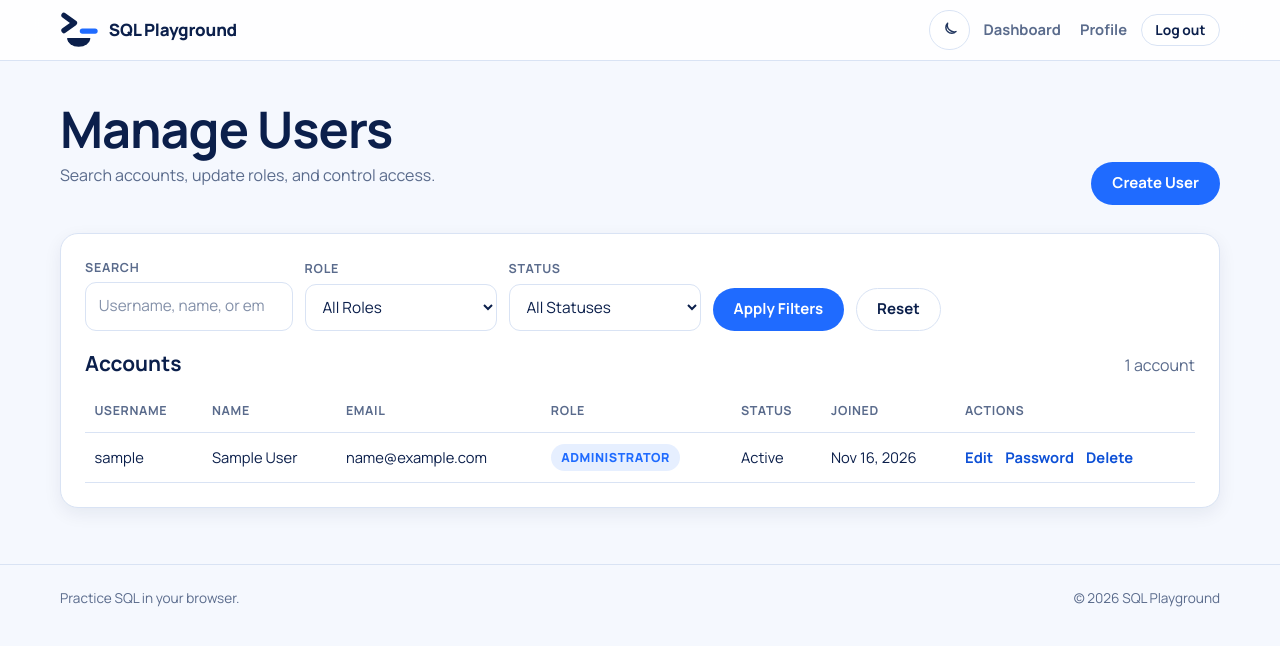
After one commit to jamuelbacus/SQLPlayground-Bacus-Jamuel-G2, a Django app: page /dashboard/administrator/users/ in a window 1280 px wide. The commit adds this page. Shown: the top 646 px of the page. Run offline with Django 5.2, Linux system fonts and the light colour scheme; the visitor is signed in with stand-in values (Sample User, id 1); data comes from the database, SQL or seed files in the repository.

Commit message:
feat: add custom administrator user management

```diff
--- a/dashboard/urls.py
+++ b/dashboard/urls.py
@@ -6,4 +6,13 @@ urlpatterns = [
     path("", views.dashboard_redirect, name="dashboard"),
     path("learner/", views.learner_dashboard, name="learner_dashboard"),
     path("administrator/", views.administrator_dashboard, name="administrator_dashboard"),
+    path("administrator/users/", views.manage_users, name="manage_users"),
+    path("administrator/users/new/", views.user_create, name="user_create"),
+    path("administrator/users/<int:pk>/edit/", views.user_edit, name="user_edit"),
+    path(
+        "administrator/users/<int:pk>/password/",
+        views.user_password,
+        name="user_password",
+    ),
+    path("administrator/users/<int:pk>/delete/", views.user_delete, name="user_delete"),
 ]
--- a/dashboard/views.py
+++ b/dashboard/views.py
@@ -1,8 +1,15 @@
+from django.contrib import messages
 from django.contrib.auth.decorators import login_required
-from django.shortcuts import redirect, render
+from django.contrib.auth.forms import AdminPasswordChangeForm
+from django.contrib.auth import update_session_auth_hash
+from django.core.paginator import Paginator
+from django.db.models import Q
+from django.shortcuts import get_object_or_404, redirect, render
 
 from accounts.decorators import role_required
 from accounts.models import CustomUser
+
+from .forms import AdminUserCreateForm, AdminUserEditForm
 
 
 @login_required
@@ -27,3 +34,170 @@ def administrator_dashboard(request):
         "recent_users": users[:5],
     }
     return render(request, "dashboard/administrator_dashboard.html", context)
+
+
+@role_required(CustomUser.Role.ADMINISTRATOR)
+def manage_users(request):
+    """List, search, and filter every account."""
+    users = CustomUser.objects.order_by("-date_joined")
+    query = request.GET.get("q", "").strip()
+    role = request.GET.get("role", "").strip()
+    status = request.GET.get("status", "").strip()
+
+    if query:
+        users = users.filter(
+            Q(username__icontains=query)
+            | Q(email__icontains=query)
+            | Q(first_name__icontains=query)
+            | Q(last_name__icontains=query)
+        )
+    if role in CustomUser.Role.values:
+        users = users.filter(role=role)
+    if status == "active":
+        users = users.filter(is_active=True)
+    elif status == "inactive":
+        users = users.filter(is_active=False)
+
+    paginator = Paginator(users, 20)
+    page_obj = paginator.get_page(request.GET.get("page"))
+    params = request.GET.copy()
+    params.pop("page", None)
+
+    context = {
+        "page_obj": page_obj,
+        "total_count": paginator.count,
+        "query": query,
+        "role": role,
+        "status": status,
+        "role_choices": CustomUser.Role.choices,
+        "status_choices": (("active", "Active"), ("inactive", "Inactive")),
+        "querystring": params.urlencode(),
+    }
+    return render(request, "dashboard/manage_users.html", context)
+
+
+@role_required(CustomUser.Role.ADMINISTRATOR)
+def user_create(request):
+    """Create a learner or administrator account."""
+    if request.method == "POST":
+        form = AdminUserCreateForm(request.POST)
+        if form.is_valid():
+            account = form.save()
+            messages.success(request, f"Account {account.username} was created.")
+            return redirect("manage_users")
+        messages.error(request, "Please correct the errors below.")
+    else:
+        form = AdminUserCreateForm()
+
+    return render(
+        request,
+        "dashboard/user_form.html",
+        {"form": form, "page_title": "Create User", "target": None},
+    )
+
+
+def _is_last_active_administrator(account):
+    if not account.is_administrator or not account.is_active:
+        return False
+    return not (
+        CustomUser.objects.filter(
+            role=CustomUser.Role.ADMINISTRATOR, is_active=True
+        )
+        .exclude(pk=account.pk)
+        .exists()
+    )
+
+
+@role_required(CustomUser.Role.ADMINISTRATOR)
+def user_edit(request, pk):
+    """Update an account's details, role, and active status."""
+    target = get_object_or_404(CustomUser, pk=pk)
+    editing_self = target.pk == request.user.pk
+
+    if request.method == "POST":
+        form = AdminUserEditForm(request.POST, instance=target)
+        if editing_self or target.is_superuser:
+            form.fields["role"].disabled = True
+        if editing_self:
+            form.fields["is_active"].disabled = True
+
+        if form.is_valid():
+            new_role = form.cleaned_data["role"]
+            new_active = form.cleaned_data["is_active"]
+            removes_last_admin = (
+                target.is_administrator
+                and (new_role != CustomUser.Role.ADMINISTRATOR or not new_active)
+                and _is_last_active_administrator(target)
+            )
+            if removes_last_admin:
+                form.add_error(
+                    None, "At least one active administrator must remain."
+                )
+            else:
+                form.save()
+                messages.success(request, f"Account {target.username} was updated.")
+                return redirect("manage_users")
+        messages.error(request, "Please correct the errors below.")
+    else:
+        form = AdminUserEditForm(instance=target)
+        if editing_self or target.is_superuser:
+            form.fields["role"].disabled = True
+        if editing_self:
+            form.fields["is_active"].disabled = True
+
+    return render(
+        request,
+        "dashboard/user_form.html",
+        {"form": form, "page_title": "Edit User", "target": target},
+    )
+
+
+@role_required(CustomUser.Role.ADMINISTRATOR)
+def user_password(request, pk):
+    """Change an account's password without the Django admin site."""
+    target = get_object_or_404(CustomUser, pk=pk)
+
+    if request.method == "POST":
+        form = AdminPasswordChangeForm(target, request.POST)
+        if form.is_valid():
+            form.save()
+            if target.pk == request.user.pk:
+                update_session_auth_hash(request, target)
+            messages.success(request, f"Password for {target.username} was changed.")
+            return redirect("user_edit", pk=target.pk)
+        messages.error(request, "Please correct the errors below.")
+    else:
+        form = AdminPasswordChangeForm(target)
+
+    return render(
+        request,
+        "dashboard/user_password.html",
+        {"form": form, "page_title": "Change Password", "target": target},
+    )
+
+
+@role_required(CustomUser.Role.ADMINISTRATOR)
+def user_delete(request, pk):
+    """Delete an account after a confirmation step."""
+    target = get_object_or_404(CustomUser, pk=pk)
+
+    if target.pk == request.user.pk:
+        messages.error(request, "You cannot delete your own account.")
+        return redirect("manage_users")
+
+    if request.method == "POST":
+        if _is_last_active_administrator(target):
+            messages.error(
+                request, "At least one active administrator must remain."
+            )
+            return redirect("user_delete", pk=target.pk)
+        username = target.username
+        target.delete()
+        messages.success(request, f"Account {username} was deleted.")
+        return redirect("manage_users")
+
+    return render(
+        request,
+        "dashboard/user_confirm_delete.html",
+        {"target": target, "page_title": "Delete User"},
+    )
--- a/static/css/style.css
+++ b/static/css/style.css
@@ -499,6 +499,19 @@ samp {
   color: var(--primary);
 }
 
+.btn-danger {
+  background: var(--danger);
+  border-color: var(--danger);
+  color: #fff;
+}
+
+.btn-danger:hover {
+  background: var(--danger);
+  border-color: var(--danger);
+  color: #fff;
+  filter: brightness(0.94);
+}
+
 .btn-ghost {
   background: transparent;
   border-color: transparent;
@@ -1065,6 +1078,67 @@ samp {
 .stat-value {
   font-size: 2.1rem;
   line-height: 1.1;
+}
+
+/* User management */
+
+.filter-bar {
+  display: flex;
+  align-items: flex-end;
+  gap: 0.75rem;
+  flex-wrap: wrap;
+  margin-bottom: 1rem;
+}
+
+.filter-field {
+  display: flex;
+  flex-direction: column;
+  gap: 0.3rem;
+}
+
+.filter-field label {
+  color: var(--muted);
+  font-size: 0.78rem;
+  font-weight: 700;
+  letter-spacing: 0.06em;
+  text-transform: uppercase;
+}
+
+.filter-field .form-input {
+  min-width: 12rem;
+}
+
+.table-actions {
+  display: flex;
+  align-items: center;
+  gap: 0.75rem;
+  flex-wrap: wrap;
+}
+
+.pagination {
+  display: flex;
+  align-items: center;
+  justify-content: center;
+  gap: 0.5rem;
+  margin-top: 1.25rem;
+  flex-wrap: wrap;
+}
+
+.pagination a,
+.pagination span {
+  border: 1px solid var(--line);
+  border-radius: var(--radius-sm);
+  color: var(--ink-soft);
+  font-size: 0.82rem;
+  font-weight: 700;
+  padding: 0.38rem 0.7rem;
+  text-decoration: none;
+}
+
+.pagination .is-current {
+  background: var(--primary);
+  border-color: var(--primary);
+  color: #fff;
 }
 
 /* Profile */
--- a/templates/dashboard/administrator_dashboard.html
+++ b/templates/dashboard/administrator_dashboard.html
@@ -8,7 +8,7 @@
       <h1>System Overview</h1>
       <p class="muted">Monitor registered accounts and manage SQL Playground users.</p>
     </div>
-    <a class="btn btn-primary" href="{% url 'admin:index' %}">Open Django admin</a>
+    <a class="btn btn-primary" href="{% url 'manage_users' %}">Manage Users</a>
   </section>
 
   <section class="stat-grid">
@@ -25,7 +25,7 @@
   <section class="card">
     <div class="section-head">
       <h2>Recent Registrations</h2>
-      <a class="text-link" href="{% url 'admin:accounts_customuser_changelist' %}">Manage users</a>
+      <a class="text-link" href="{% url 'manage_users' %}">View All Users</a>
     </div>
     {% if recent_users %}
       <div class="table-wrap">
--- /dev/null
+++ b/templates/dashboard/manage_users.html
@@ -0,0 +1,107 @@
+{% extends "base_app.html" %}
+
+{% block title %}Manage Users | SQL Playground{% endblock %}
+
+{% block content %}
+  <section class="page-head">
+    <div>
+      <h1>Manage Users</h1>
+      <p class="muted">Search accounts, update roles, and control access.</p>
+    </div>
+    <a class="btn btn-primary" href="{% url 'user_create' %}">Create User</a>
+  </section>
+
+  <section class="card">
+    <form method="get" class="filter-bar">
+      <div class="filter-field">
+        <label for="user-search">Search</label>
+        <input
+          id="user-search"
+          class="form-input"
+          type="search"
+          name="q"
+          value="{{ query }}"
+          placeholder="Username, name, or email"
+        />
+      </div>
+      <div class="filter-field">
+        <label for="user-role">Role</label>
+        <select id="user-role" class="form-input" name="role">
+          <option value="">All Roles</option>
+          {% for value, label in role_choices %}
+            <option value="{{ value }}"{% if role == value %} selected{% endif %}>{{ label }}</option>
+          {% endfor %}
+        </select>
+      </div>
+      <div class="filter-field">
+        <label for="user-status">Status</label>
+        <select id="user-status" class="form-input" name="status">
+          <option value="">All Statuses</option>
+          {% for value, label in status_choices %}
+            <option value="{{ value }}"{% if status == value %} selected{% endif %}>{{ label }}</option>
+          {% endfor %}
+        </select>
+      </div>
+      <div class="table-actions">
+        <button type="submit" class="btn btn-primary">Apply Filters</button>
+        <a class="btn btn-secondary" href="{% url 'manage_users' %}">Reset</a>
+      </div>
+    </form>
+
+    <div class="section-head">
+      <h2>Accounts</h2>
+      <span class="muted">{{ total_count }} account{{ total_count|pluralize }}</span>
+    </div>
+
+    {% if page_obj.object_list %}
+      <div class="table-wrap">
+        <table class="data-table">
+          <thead>
+            <tr>
+              <th scope="col">Username</th>
+              <th scope="col">Name</th>
+              <th scope="col">Email</th>
+              <th scope="col">Role</th>
+              <th scope="col">Status</th>
+              <th scope="col">Joined</th>
+              <th scope="col">Actions</th>
+            </tr>
+          </thead>
+          <tbody>
+            {% for account in page_obj %}
+              <tr>
+                <td>{{ account.username }}</td>
+                <td>{{ account.display_name }}</td>
+                <td>{{ account.email }}</td>
+                <td><span class="badge">{{ account.get_role_display }}</span></td>
+                <td>{% if account.is_active %}Active{% else %}Inactive{% endif %}</td>
+                <td>{{ account.date_joined|date:"M j, Y" }}</td>
+                <td>
+                  <div class="table-actions">
+                    <a class="text-link" href="{% url 'user_edit' account.pk %}">Edit</a>
+                    <a class="text-link" href="{% url 'user_password' account.pk %}">Password</a>
+                    <a class="text-link" href="{% url 'user_delete' account.pk %}">Delete</a>
+                  </div>
+                </td>
+              </tr>
+            {% endfor %}
+          </tbody>
+        </table>
+      </div>
+
+      {% if page_obj.paginator.num_pages > 1 %}
+        <nav class="pagination" aria-label="User pages">
+          {% if page_obj.has_previous %}
+            <a href="?{% if querystring %}{{ querystring }}&{% endif %}page={{ page_obj.previous_page_number }}">Previous</a>
+          {% endif %}
+          <span class="is-current">{{ page_obj.number }} of {{ page_obj.paginator.num_pages }}</span>
+          {% if page_obj.has_next %}
+            <a href="?{% if querystring %}{{ querystring }}&{% endif %}page={{ page_obj.next_page_number }}">Next</a>
+          {% endif %}
+        </nav>
+      {% endif %}
+    {% else %}
+      <p class="muted">No accounts match these filters.</p>
+    {% endif %}
+  </section>
+{% endblock %}
```
Also changed, not shown: accounts/forms.py (+2 -13 lines), dashboard/forms.py (added, +61 -0 lines), dashboard/tests.py (+178 -0 lines), templates/dashboard/user_confirm_delete.html (added, +29 -0 lines), templates/dashboard/user_form.html (added, +33 -0 lines), templates/dashboard/user_password.html (added, +26 -0 lines).
